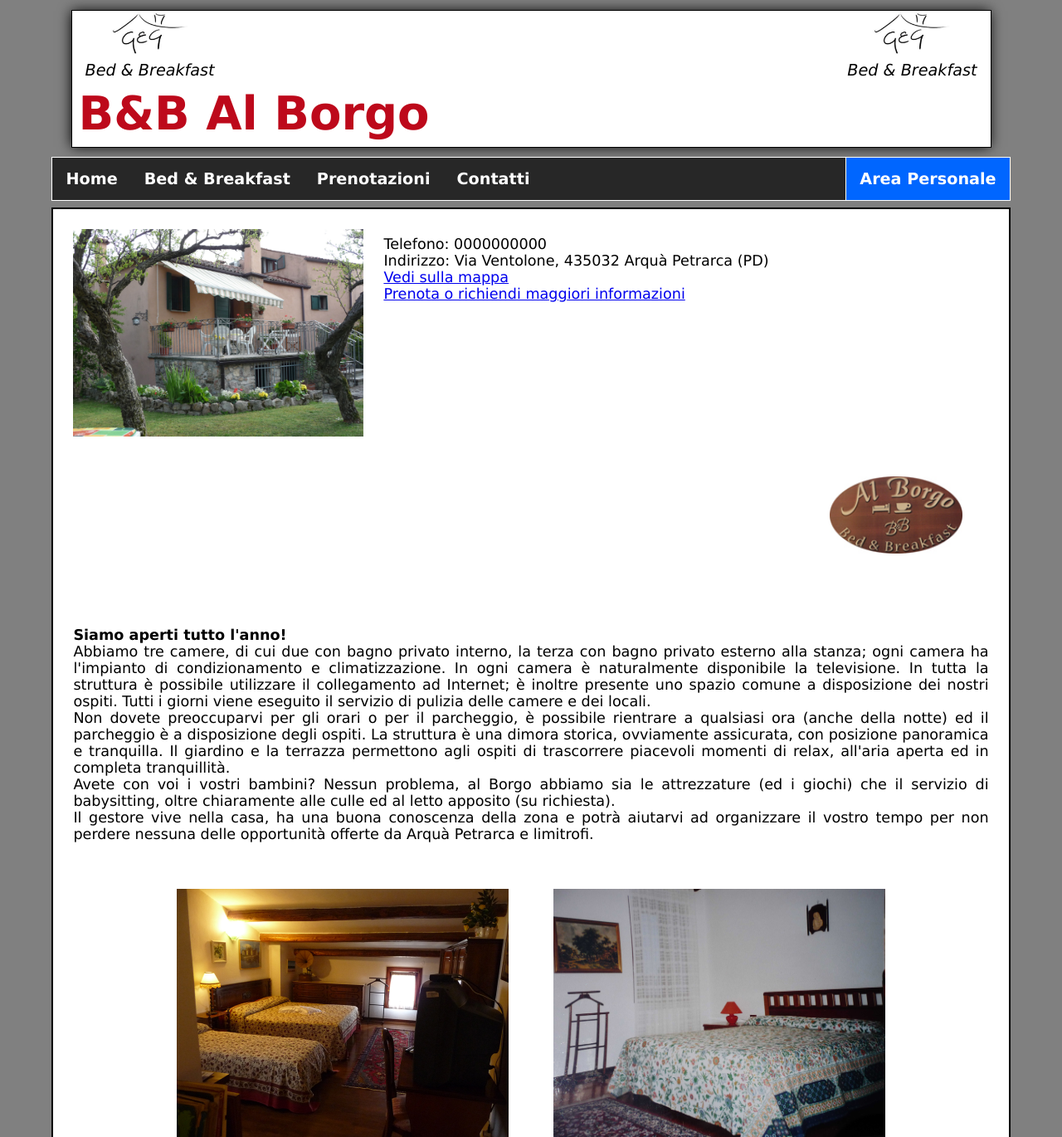
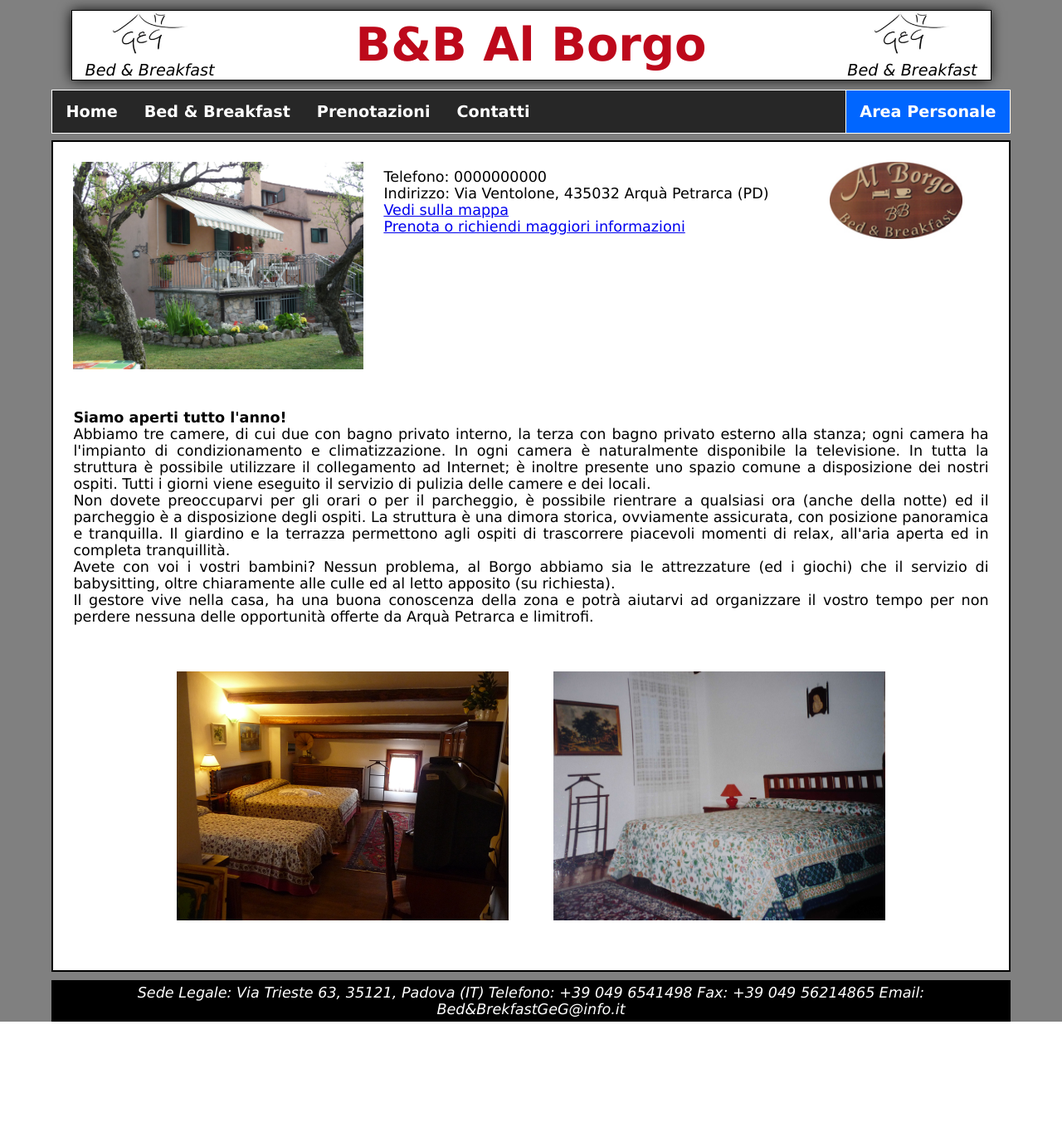
Before and after one commit to TheJack95/TecWeb, a PHP site: page /ilBorgo.php in a window 1280 px wide. Shown: the top 1370 px of the page at 83% size. After the commit the page ends 1231 px from the top, so only its background shows below. Run offline with PHP 8.4, Linux system fonts and the light colour scheme.

Commit message:
Add files via upload

```diff
--- a/boscoverde.php
+++ b/boscoverde.php
@@ -23,7 +23,7 @@
                     Bed & Breakfast
                 </div>
             </div>
-            <h1 id="titoloBeB">
+            <h1 id="titolo">
                 <abbr title="Bed and Breakfast" xml:lang="en">B&B</abbr> Boscoverde
             </h1>
         </div>
--- a/cadorehaus.php
+++ b/cadorehaus.php
@@ -26,7 +26,7 @@
                     Bed & Breakfast
                 </div>
             </div>
-			<h1 id="titoloBeB">
+			<h1 id="titolo">
                 <abbr title="Bed and Breakfast" xml:lang="en">B&B</abbr> Cadore Haus
 			</h1>
 		</div>
--- a/fogliocss.css
+++ b/fogliocss.css
@@ -60,7 +60,6 @@ body {
 	float: right;
 	width: 10rem;
 	padding: 4rem;
-	clear: both;
 }
 
 #titolo {
@@ -69,18 +68,9 @@ body {
 	font-weight: bolder;
 	margin: 0.5rem;
     display: block;
+    text-align: center;
 }
 
-#titoloBeB {
-    color: #BD091B;
-    font-size: 3.5rem;
-    font-weight: bolder;
-    padding: 0.5rem;
-    display: block;
-    margin-left: auto;
-    margin-right: auto;
-	clear: both;
-}
 
 /* FINE PARTE  HEADER  */
 
@@ -101,7 +91,6 @@ abbr {
 	list-style: none;
 	text-align: left;
 	padding: 2rem;
-	margin-left: 22rem;
 	font-size: 1.1rem;
 }
 
--- a/ilBorgo.php
+++ b/ilBorgo.php
@@ -23,7 +23,7 @@
                     Bed & Breakfast
                 </div>
             </div>
-            <h1 id="titoloBeB">
+            <h1 id="titolo">
                 <abbr title="Bed and Breakfast" xml:lang="en">B&B</abbr> Al Borgo
             </h1>
         </div>
--- a/stellaviandante.php
+++ b/stellaviandante.php
@@ -31,7 +31,7 @@
             <h1  id="titolo">
                 <span xml:lang="en">BED & BREAKFAST'S</span> <abbr title="Giulia Erik Giacomo">GEG</abbr>
             </h1>
-            <h1 id="titoloBeB">
+            <h1 id="titolo">
                <abbr title="Bed and Breakfast" xml:lang="en">B&B</abbr> La Stella del Viandante
             </h1>
         </div>
```
